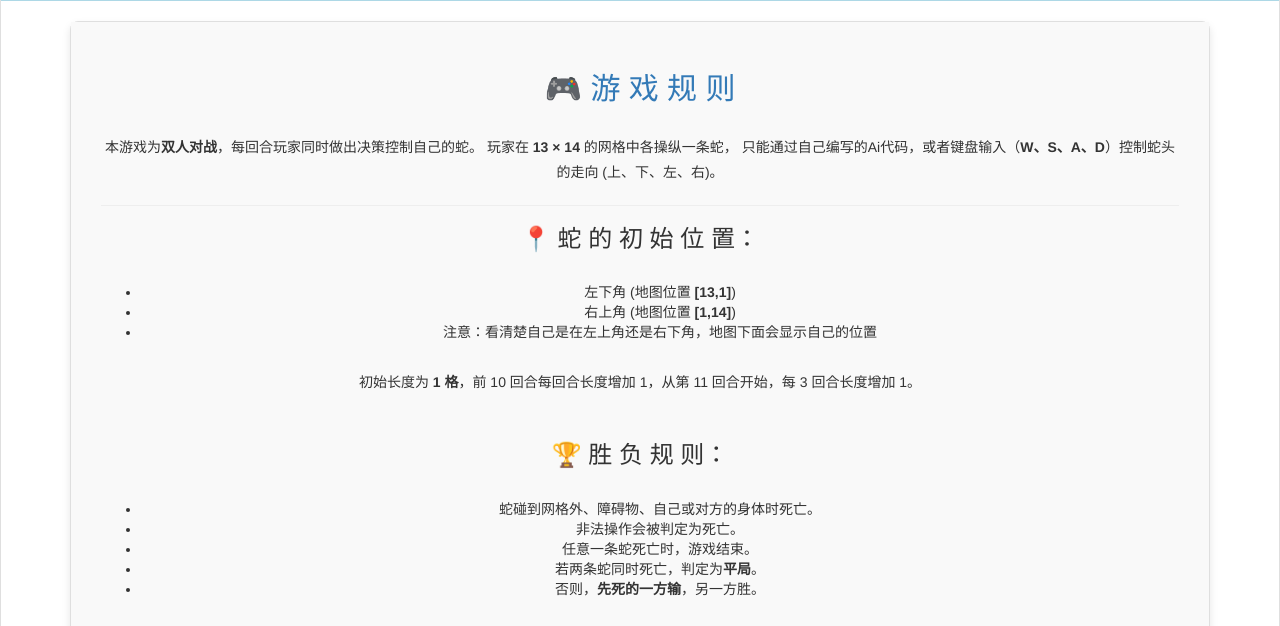
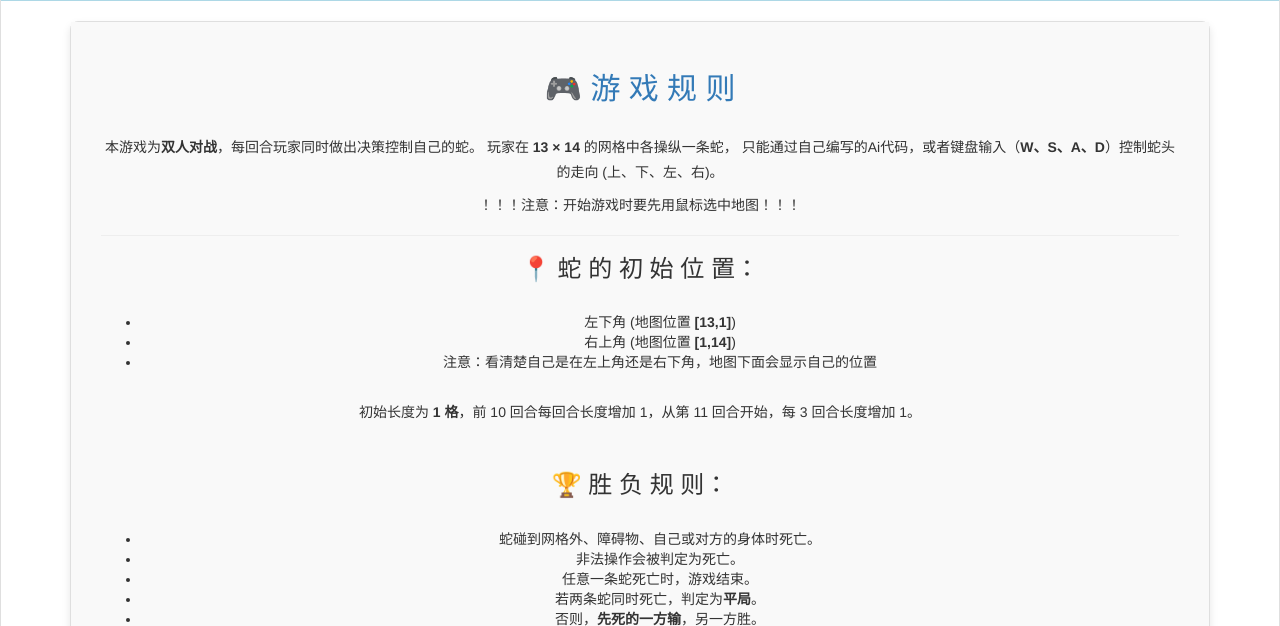
Before and after one commit to ppshuX/acproject, a Django app: page /kob/ in a window 1280 px wide. Shown: the part 221-847 px from the top of the page. Run offline with Django 5.2, Linux system fonts and the light colour scheme; some libraries are stand-ins or nearby versions.

Commit message:
modify the kobrule.html

```diff
--- a/templates/kobrule.html
+++ b/templates/kobrule.html
@@ -108,6 +108,7 @@
                         玩家在 <strong class="text-dark">13 × 14</strong> 的网格中各操纵一条蛇，
                         只能通过自己编写的Ai代码，或者键盘输入（<strong class="text-dark">W、S、A、D</strong>）控制蛇头的走向 (上、下、左、右)。
                     </p>
+                    <p>！！！注意：开始游戏时要先用鼠标选中地图！！！</p>
 
                     <!-- 分割线 -->
                     <hr>
```
